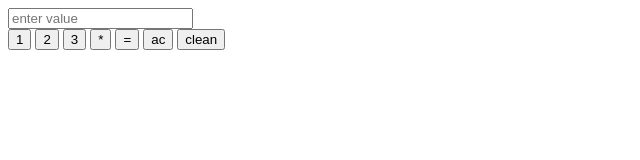
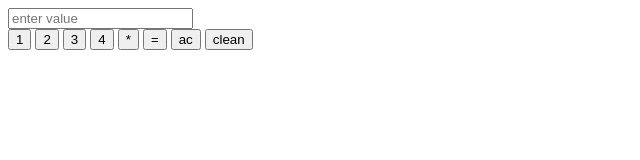
Before and after one commit to Payal2702/try, a plain HTML site: page index.html in a window 1280 px wide. Shown: the full height of the page, 0-640 px from the left. Drawn offline with Linux system fonts and the light colour scheme.

Commit message:
button add

```diff
--- a/index.html
+++ b/index.html
@@ -10,6 +10,7 @@
     <button onclick="run(1)" >1</button>
     <button onclick="run(2)" >2</button>
     <button onclick="run(3)" >3</button>
+    <button onclick="run(4)" >4</button>
     <button onclick="run('*')" >*</button>
     <button onclick="eql('=')" >=</button>
     <button onclick="ac()" >ac</button>
```
